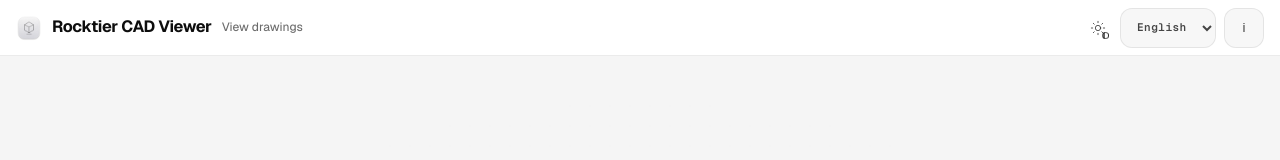
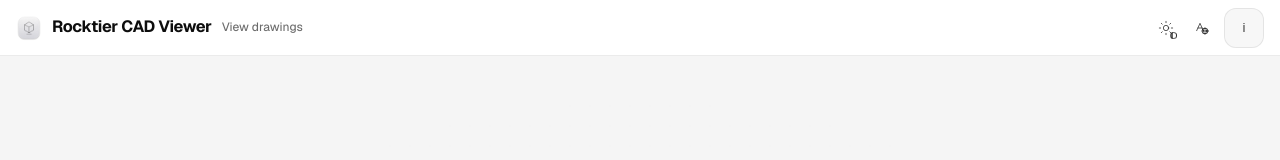
Before and after one commit to Rocktier/Rocktier-CAD-Viewer, a Svelte app: page / in a window 1280 px wide. Shown: the top 160 px of the page. Built offline with nearby package versions, Linux system fonts and the light colour scheme.

Commit message:
feat(ui): 语言切换收成 A+地球图标按钮，点击 en/zh 对切
家族统一改动（2026-11-15 用户令）：语言控件不再占文字位。
原生 select / 文字按钮退役，切换逻辑与持久化键不变。

```diff
--- a/src/App.svelte
+++ b/src/App.svelte
@@ -11,7 +11,7 @@
   import ExportDialog from "./components/ExportDialog.svelte";
   import LicenseDialog from "./components/LicenseDialog.svelte";
   import UpdateDialog from "./components/UpdateDialog.svelte";
-  import { LOCALES, app, openFile, setStatus, setLang, setUprightText, type LangCode } from "./lib/state.svelte";
+  import { app, openFile, setStatus, setLang, setUprightText } from "./lib/state.svelte";
   import { openLicense, onLicenseExpired, refreshLicense, revalidateLicence } from "./lib/license";
   import { checkForUpdates, currentVersion, type UpdateResult, type UpdateState } from "./lib/updates";
   import { t } from "./lib/i18n.svelte";
@@ -254,26 +254,27 @@
           </svg>
         {/if}
       </button>
-      <!-- 中英两门（2026-10-13 家族收敛裁定，见 family.json globalRules.$locales_2026_10_13）。
-           用原生 <select>：两个选项不需要搜索，原生控件在 Windows/macOS 行为一致，
-           键盘与读屏器支持免费获得。选项显示 endonym（语言自称）。
-           保留原来的 invoke("build_menu")：切换语言必须同步重建原生菜单，
+      <!-- 语言切换收成 A+地球图标按钮（2026-11-15 用户令）：中英两门对切。
+           保留 invoke("build_menu")：切换语言必须同步重建原生菜单，
            否则工具栏是英文、菜单还是中文。 -->
-      <select
-        class="ghost lang-btn"
-        value={app.lang}
-        onchange={(e) => {
-          const next = e.currentTarget.value as LangCode;
+      <button
+        class="icon-btn"
+        title={t("langLabel")}
+        aria-label={t("langLabel")}
+        onclick={() => {
+          const next = app.lang === "en" ? "zh" : "en";
           setLang(next);
           invoke("build_menu", { lang: next }).catch(() => {});
         }}
-        title={t("langLabel")}
-        aria-label={t("langLabel")}
       >
-        {#each LOCALES as l (l.code)}
-          <option value={l.code}>{l.endonym}</option>
-        {/each}
-      </select>
+        <svg viewBox="0 0 24 24" width="16" height="16" fill="none" stroke="currentColor" stroke-width="1.5" stroke-linecap="round" stroke-linejoin="round" aria-hidden="true">
+          <path d="M4 16 9 5l5 11" />
+          <path d="M6 12h6" />
+          <circle cx="16.5" cy="16.5" r="4.5" />
+          <ellipse cx="16.5" cy="16.5" rx="2" ry="4.5" />
+          <path d="M12.2 16.5h8.6" />
+        </svg>
+      </button>
       <button class="ghost" title={t("about")} aria-label={t("about")} onclick={() => (app.aboutOpen = true)}>i</button>
     </div>
   </header>
--- a/src/app.css
+++ b/src/app.css
@@ -356,16 +356,6 @@ body {
 .ghost svg {
   width: 17px;
   height: 17px;
-}
-
-.lang-btn {
-  width: auto;
-  min-width: 40px;
-  padding: 0 12px;
-  font-size: 11px;
-  font-weight: 600;
-  letter-spacing: 0.5px;
-  font-family: var(--mono);
 }
 
 .btn {
```
